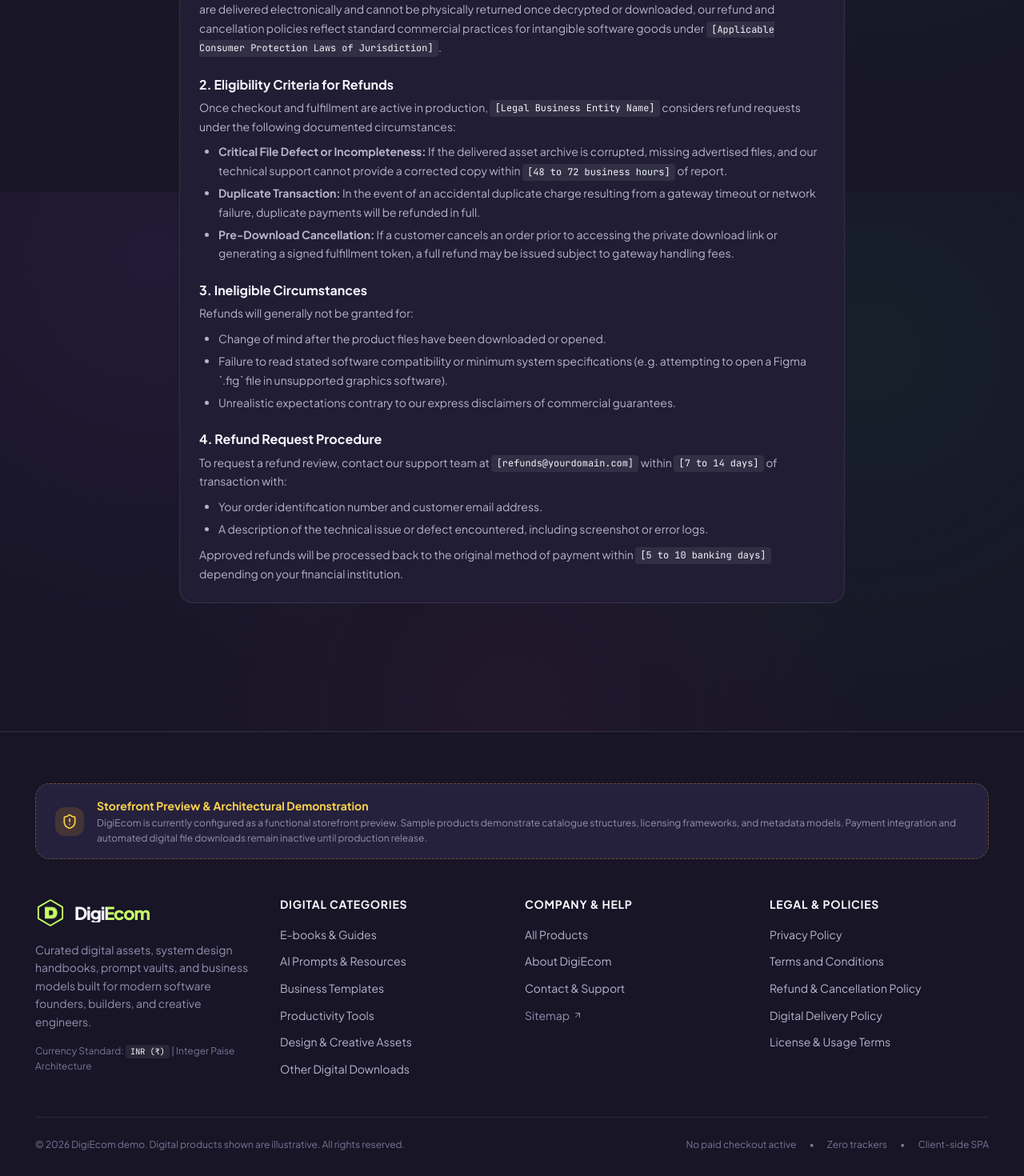
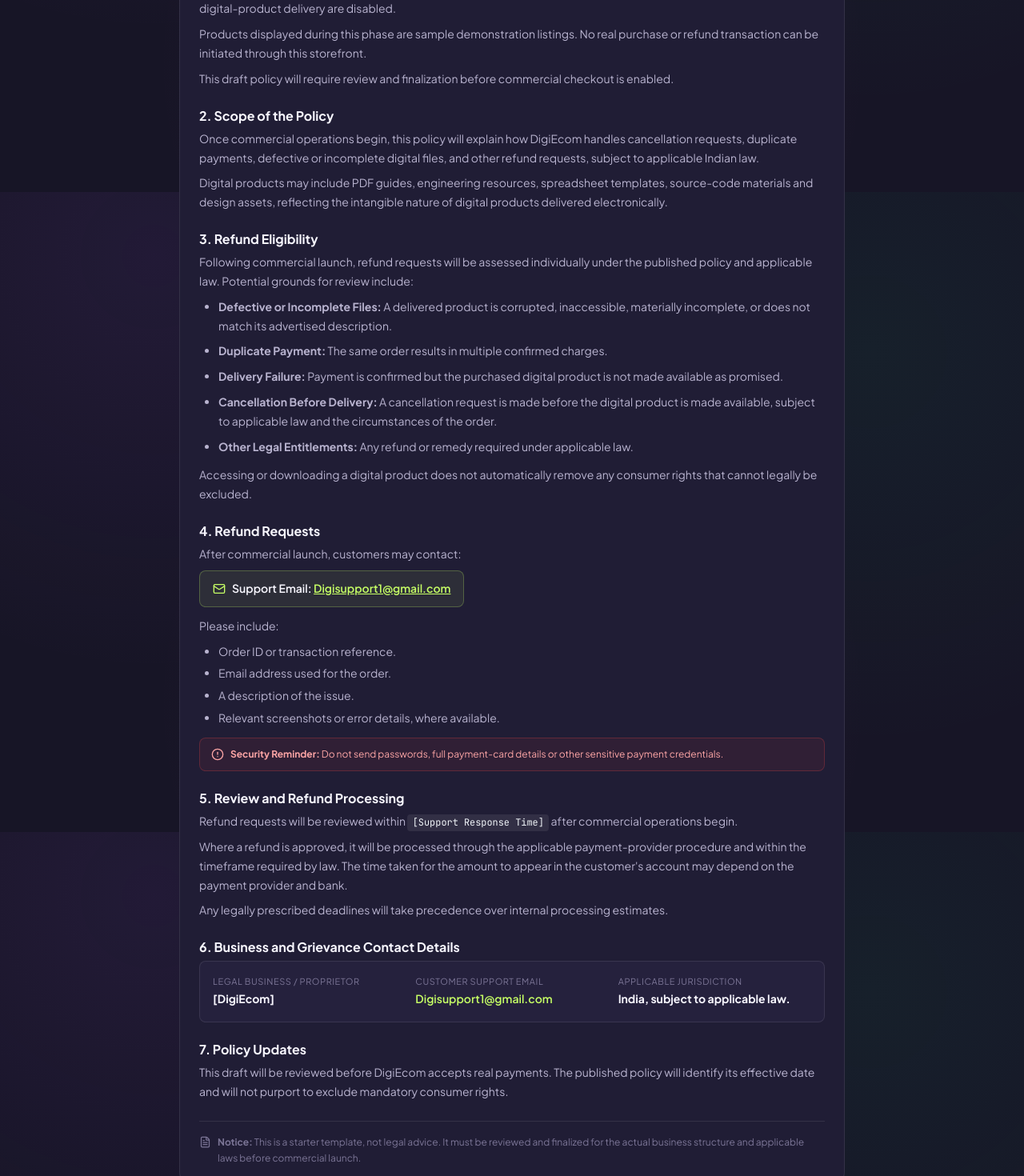
Before and after one commit to atulwendor-netizen/DigiEcom, a React (Vite) app: page /policies/refunds in a window 1280 px wide. Shown: the part 560-2030 px from the top of the page at 80% size. Built offline with nearby package versions, Linux system fonts and the light colour scheme.

Commit message:
docs(legal): update Refund and Cancellation Policy with demonstration storefront draft

```diff
--- a/src/pages/policies/RefundPolicyPage.tsx
+++ b/src/pages/policies/RefundPolicyPage.tsx
@@ -2,11 +2,12 @@
 import { Breadcrumbs } from '../../components/common/Breadcrumbs';
 import { StarterPolicyDisclaimer } from '../../components/common/StarterPolicyDisclaimer';
 import { useDocumentTitle } from '../../hooks/useDocumentTitle';
+import { Mail, AlertCircle, FileText } from 'lucide-react';
 
 export const RefundPolicyPage: React.FC = () => {
   useDocumentTitle(
-    'Refund & Cancellation Policy — DigiEcom',
-    'Starter Refund and Cancellation Policy template for digital products storefront.'
+    'Refund and Cancellation Policy — DigiEcom',
+    'DigiEcom draft refund and cancellation policy for demonstration storefront and digital products.'
   );
 
   return (
@@ -14,10 +15,16 @@
       <div className="container container-narrow">
         <Breadcrumbs items={[{ label: 'Legal Policies', path: '/about' }, { label: 'Refund & Cancellation Policy' }]} />
 
+        {/* Header */}
         <div style={{ marginBottom: 'var(--space-8)' }}>
-          <span className="badge badge-violet" style={{ marginBottom: 'var(--space-2)' }}>
-            Editable Draft Template
-          </span>
+          <div style={{ display: 'flex', gap: '8px', flexWrap: 'wrap', alignItems: 'center', marginBottom: 'var(--space-2)' }}>
+            <span className="badge badge-violet">
+              Status: Draft — Demonstration Storefront Only
+            </span>
+            <span className="badge badge-demo" style={{ fontSize: '11px' }}>
+              Store: DigiEcom
+            </span>
+          </div>
           <h1
             style={{
               fontSize: 'clamp(2rem, 4vw, 2.75rem)',
@@ -29,65 +36,217 @@
             Refund and Cancellation Policy
           </h1>
           <p style={{ fontSize: 'var(--text-xs)', color: 'var(--text-dim)', fontFamily: 'var(--font-mono)' }}>
-            Last Updated: [Date of Commercial Launch] &bull; Version 1.0-draft
+            Version: 1.0-draft &bull; Last Updated: [Publication Date]
           </p>
         </div>
 
         <StarterPolicyDisclaimer />
 
+        {/* Policy Content Card */}
         <div className="card" style={{ display: 'flex', flexDirection: 'column', gap: 'var(--space-6)', lineHeight: 1.7 }}>
+          {/* Section 1 */}
           <section>
             <h2 style={{ fontSize: 'var(--text-base)', fontWeight: 700, color: 'var(--text-primary)', marginBottom: 'var(--space-2)' }}>
-              1. Intangible Nature of Digital Products
+              1. Current Storefront Status
             </h2>
+            <p style={{ fontSize: 'var(--text-sm)', color: 'var(--text-secondary)', marginBottom: 'var(--space-2)' }}>
+              DigiEcom is currently operating as a demonstration storefront. Purchases, real payment processing and commercial digital-product delivery are disabled.
+            </p>
+            <p style={{ fontSize: 'var(--text-sm)', color: 'var(--text-secondary)', marginBottom: 'var(--space-2)' }}>
+              Products displayed during this phase are sample demonstration listings. No real purchase or refund transaction can be initiated through this storefront.
+            </p>
             <p style={{ fontSize: 'var(--text-sm)', color: 'var(--text-secondary)' }}>
-              Because digital assets (such as downloadable PDF guides, source code files, spreadsheet models, and Figma libraries) are delivered electronically and cannot be physically returned once decrypted or downloaded, our refund and cancellation policies reflect standard commercial practices for intangible software goods under <span className="code-inline">[Applicable Consumer Protection Laws of Jurisdiction]</span>.
+              This draft policy will require review and finalization before commercial checkout is enabled.
             </p>
           </section>
 
+          {/* Section 2 */}
           <section>
             <h2 style={{ fontSize: 'var(--text-base)', fontWeight: 700, color: 'var(--text-primary)', marginBottom: 'var(--space-2)' }}>
-              2. Eligibility Criteria for Refunds
+              2. Scope of the Policy
             </h2>
             <p style={{ fontSize: 'var(--text-sm)', color: 'var(--text-secondary)', marginBottom: 'var(--space-2)' }}>
-              Once checkout and fulfillment are active in production, <span className="code-inline">[Legal Business Entity Name]</span> considers refund requests under the following documented circumstances:
+              Once commercial operations begin, this policy will explain how DigiEcom handles cancellation requests, duplicate payments, defective or incomplete digital files, and other refund requests, subject to applicable Indian law.
+            </p>
+            <p style={{ fontSize: 'var(--text-sm)', color: 'var(--text-secondary)' }}>
+              Digital products may include PDF guides, engineering resources, spreadsheet templates, source-code materials and design assets, reflecting the intangible nature of digital products delivered electronically.
+            </p>
+          </section>
+
+          {/* Section 3 */}
+          <section>
+            <h2 style={{ fontSize: 'var(--text-base)', fontWeight: 700, color: 'var(--text-primary)', marginBottom: 'var(--space-2)' }}>
+              3. Refund Eligibility
+            </h2>
+            <p style={{ fontSize: 'var(--text-sm)', color: 'var(--text-secondary)', marginBottom: 'var(--space-2)' }}>
+              Following commercial launch, refund requests will be assessed individually under the published policy and applicable law. Potential grounds for review include:
+            </p>
+            <ul style={{ paddingLeft: 'var(--space-6)', fontSize: 'var(--text-sm)', color: 'var(--text-secondary)', display: 'flex', flexDirection: 'column', gap: 'var(--space-2)' }}>
+              <li>
+                <strong>Defective or Incomplete Files:</strong> A delivered product is corrupted, inaccessible, materially incomplete, or does not match its advertised description.
+              </li>
+              <li>
+                <strong>Duplicate Payment:</strong> The same order results in multiple confirmed charges.
+              </li>
+              <li>
+                <strong>Delivery Failure:</strong> Payment is confirmed but the purchased digital product is not made available as promised.
+              </li>
+              <li>
+                <strong>Cancellation Before Delivery:</strong> A cancellation request is made before the digital product is made available, subject to applicable law and the circumstances of the order.
+              </li>
+              <li>
+                <strong>Other Legal Entitlements:</strong> Any refund or remedy required under applicable law.
+              </li>
+            </ul>
+            <p style={{ fontSize: 'var(--text-sm)', color: 'var(--text-secondary)', marginTop: 'var(--space-3)' }}>
+              Accessing or downloading a digital product does not automatically remove any consumer rights that cannot legally be excluded.
+            </p>
+          </section>
+
+          {/* Section 4 */}
+          <section>
+            <h2 style={{ fontSize: 'var(--text-base)', fontWeight: 700, color: 'var(--text-primary)', marginBottom: 'var(--space-2)' }}>
+              4. Refund Requests
+            </h2>
+            <p style={{ fontSize: 'var(--text-sm)', color: 'var(--text-secondary)', marginBottom: 'var(--space-2)' }}>
+              After commercial launch, customers may contact:
+            </p>
+            <div
+              style={{
+                display: 'inline-flex',
+                alignItems: 'center',
+                gap: '8px',
+                padding: '10px 16px',
+                background: 'rgba(198, 255, 101, 0.08)',
+                border: '1px solid rgba(198, 255, 101, 0.25)',
+                borderRadius: 'var(--radius-sm)',
+                marginBottom: 'var(--space-3)',
+              }}
+            >
+              <Mail size={16} color="var(--lime)" />
+              <span style={{ fontSize: 'var(--text-sm)', color: 'var(--text-primary)', fontWeight: 600 }}>
+                Support Email:{' '}
+                <a
+                  href="mailto:Digisupport1@gmail.com"
+                  style={{ color: 'var(--lime)', textDecoration: 'underline' }}
+                >
+                  Digisupport1@gmail.com
+                </a>
+              </span>
+            </div>
+            <p style={{ fontSize: 'var(--text-sm)', color: 'var(--text-secondary)', marginBottom: 'var(--space-2)' }}>
+              Please include:
             </p>
             <ul style={{ paddingLeft: 'var(--space-6)', fontSize: 'var(--text-sm)', color: 'var(--text-secondary)', display: 'flex', flexDirection: 'column', gap: 'var(--space-1)' }}>
-              <li><strong>Critical File Defect or Incompleteness:</strong> If the delivered asset archive is corrupted, missing advertised files, and our technical support cannot provide a corrected copy within <span className="code-inline">[48 to 72 business hours]</span> of report.</li>
-              <li><strong>Duplicate Transaction:</strong> In the event of an accidental duplicate charge resulting from a gateway timeout or network failure, duplicate payments will be refunded in full.</li>
-              <li><strong>Pre-Download Cancellation:</strong> If a customer cancels an order prior to accessing the private download link or generating a signed fulfillment token, a full refund may be issued subject to gateway handling fees.</li>
+              <li>Order ID or transaction reference.</li>
+              <li>Email address used for the order.</li>
+              <li>A description of the issue.</li>
+              <li>Relevant screenshots or error details, where available.</li>
             </ul>
+            <div
+              style={{
+                display: 'flex',
+                alignItems: 'center',
+                gap: '8px',
+                marginTop: 'var(--space-3)',
+                padding: '10px 14px',
+                background: 'rgba(239, 68, 68, 0.08)',
+                border: '1px solid rgba(239, 68, 68, 0.25)',
+                borderRadius: 'var(--radius-sm)',
+                fontSize: 'var(--text-xs)',
+                color: '#fca5a5',
+              }}
+            >
+              <AlertCircle size={16} style={{ flexShrink: 0 }} />
+              <span>
+                <strong>Security Reminder:</strong> Do not send passwords, full payment-card details or other sensitive payment credentials.
+              </span>
+            </div>
           </section>
 
+          {/* Section 5 */}
           <section>
             <h2 style={{ fontSize: 'var(--text-base)', fontWeight: 700, color: 'var(--text-primary)', marginBottom: 'var(--space-2)' }}>
-              3. Ineligible Circumstances
+              5. Review and Refund Processing
             </h2>
             <p style={{ fontSize: 'var(--text-sm)', color: 'var(--text-secondary)', marginBottom: 'var(--space-2)' }}>
-              Refunds will generally not be granted for:
+              Refund requests will be reviewed within <span className="code-inline">[Support Response Time]</span> after commercial operations begin.
             </p>
-            <ul style={{ paddingLeft: 'var(--space-6)', fontSize: 'var(--text-sm)', color: 'var(--text-secondary)', display: 'flex', flexDirection: 'column', gap: 'var(--space-1)' }}>
-              <li>Change of mind after the product files have been downloaded or opened.</li>
-              <li>Failure to read stated software compatibility or minimum system specifications (e.g. attempting to open a Figma `.fig` file in unsupported graphics software).</li>
-              <li>Unrealistic expectations contrary to our express disclaimers of commercial guarantees.</li>
-            </ul>
+            <p style={{ fontSize: 'var(--text-sm)', color: 'var(--text-secondary)', marginBottom: 'var(--space-2)' }}>
+              Where a refund is approved, it will be processed through the applicable payment-provider procedure and within the timeframe required by law. The time taken for the amount to appear in the customer's account may depend on the payment provider and bank.
+            </p>
+            <p style={{ fontSize: 'var(--text-sm)', color: 'var(--text-secondary)' }}>
+              Any legally prescribed deadlines will take precedence over internal processing estimates.
+            </p>
           </section>
 
+          {/* Section 6 */}
           <section>
             <h2 style={{ fontSize: 'var(--text-base)', fontWeight: 700, color: 'var(--text-primary)', marginBottom: 'var(--space-2)' }}>
-              4. Refund Request Procedure
+              6. Business and Grievance Contact Details
+            </h2>
+            <div
+              style={{
+                display: 'grid',
+                gridTemplateColumns: 'repeat(auto-fit, minmax(220px, 1fr))',
+                gap: 'var(--space-3)',
+                padding: 'var(--space-4)',
+                background: 'var(--bg-surface-elevated, #201d35)',
+                borderRadius: 'var(--radius-sm)',
+                border: '1px solid var(--border-card)',
+                fontSize: 'var(--text-sm)',
+              }}
+            >
+              <div>
+                <span style={{ color: 'var(--text-dim)', fontSize: '11px', display: 'block', textTransform: 'uppercase', letterSpacing: '0.05em' }}>
+                  Legal Business / Proprietor
+                </span>
+                <strong style={{ color: 'var(--text-primary)' }}>[DigiEcom]</strong>
+              </div>
+              <div>
+                <span style={{ color: 'var(--text-dim)', fontSize: '11px', display: 'block', textTransform: 'uppercase', letterSpacing: '0.05em' }}>
+                  Customer Support Email
+                </span>
+                <a href="mailto:Digisupport1@gmail.com" style={{ color: 'var(--lime)', fontWeight: 600 }}>
+                  Digisupport1@gmail.com
+                </a>
+              </div>
+              <div>
+                <span style={{ color: 'var(--text-dim)', fontSize: '11px', display: 'block', textTransform: 'uppercase', letterSpacing: '0.05em' }}>
+                  Applicable Jurisdiction
+                </span>
+                <strong style={{ color: 'var(--text-primary)' }}>India, subject to applicable law.</strong>
+              </div>
+            </div>
+          </section>
+
+          {/* Section 7 */}
+          <section>
+            <h2 style={{ fontSize: 'var(--text-base)', fontWeight: 700, color: 'var(--text-primary)', marginBottom: 'var(--space-2)' }}>
+              7. Policy Updates
             </h2>
             <p style={{ fontSize: 'var(--text-sm)', color: 'var(--text-secondary)' }}>
-              To request a refund review, contact our support team at <span className="code-inline">[refunds@yourdomain.com]</span> within <span className="code-inline">[7 to 14 days]</span> of transaction with:
-            </p>
-            <ul style={{ paddingLeft: 'var(--space-6)', fontSize: 'var(--text-sm)', color: 'var(--text-secondary)', marginTop: 'var(--space-2)', display: 'flex', flexDirection: 'column', gap: 'var(--space-1)' }}>
-              <li>Your order identification number and customer email address.</li>
-              <li>A description of the technical issue or defect encountered, including screenshot or error logs.</li>
-            </ul>
-            <p style={{ fontSize: 'var(--text-sm)', color: 'var(--text-secondary)', marginTop: 'var(--space-2)' }}>
-              Approved refunds will be processed back to the original method of payment within <span className="code-inline">[5 to 10 banking days]</span> depending on your financial institution.
+              This draft will be reviewed before DigiEcom accepts real payments. The published policy will identify its effective date and will not purport to exclude mandatory consumer rights.
             </p>
           </section>
+
+          {/* Notice */}
+          <div
+            style={{
+              paddingTop: 'var(--space-4)',
+              borderTop: '1px solid var(--border-card)',
+              fontSize: 'var(--text-xs)',
+              color: 'var(--text-dim)',
+              display: 'flex',
+              alignItems: 'flex-start',
+              gap: '8px',
+            }}
+          >
+            <FileText size={15} style={{ flexShrink: 0, marginTop: '2px' }} />
+            <span>
+              <strong>Notice:</strong> This is a starter template, not legal advice. It must be reviewed and finalized for the actual business structure and applicable laws before commercial launch.
+            </span>
+          </div>
         </div>
       </div>
     </div>
```
Also changed, not shown: 1 other file (tests, documents, lock files or other folders).
